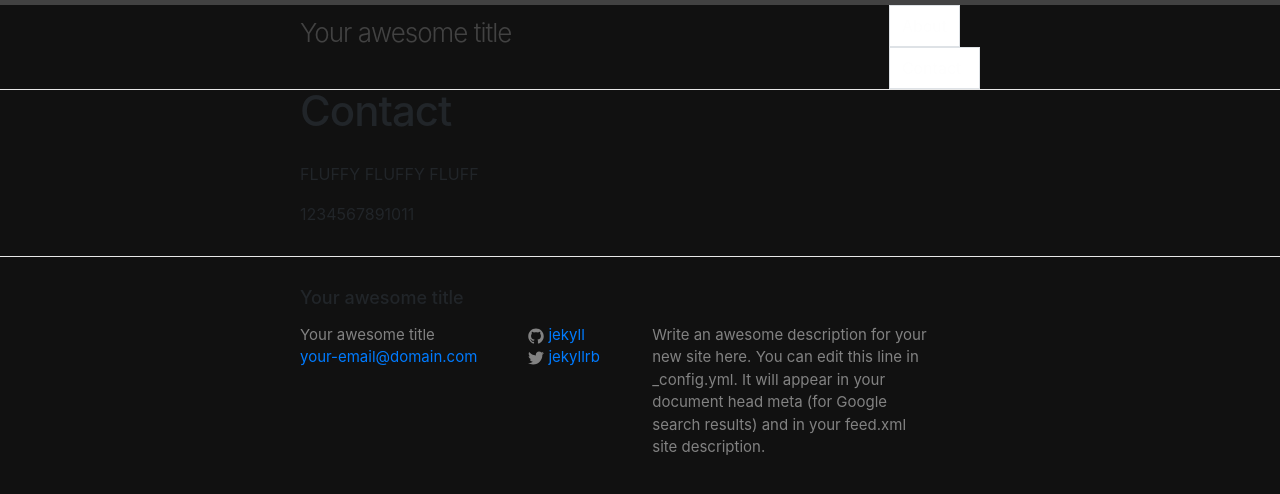
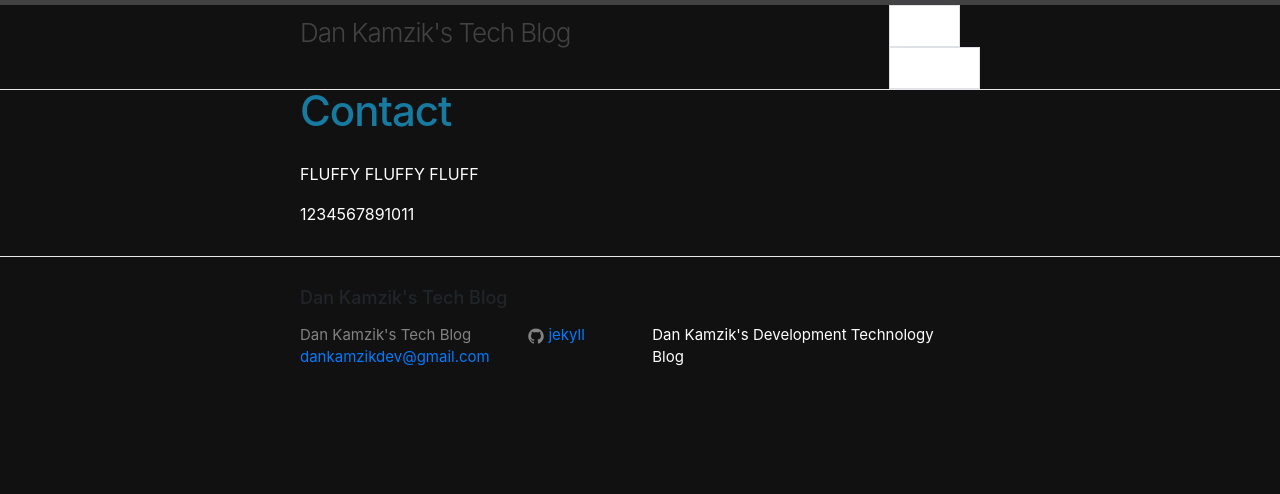
Before and after one commit to dankamzik/dankamzik.github.io, a Jekyll site: the page built from contact.md, in a window 1280 px wide. Shown: the top 494 px of the page. Built offline with Jekyll 4.4.1, drawn with Linux system fonts in a browser that asks for light colours; nearby versions of some CDN libraries.

Commit message:
Blog and SEO
Update of blog and SEO functions

```diff
--- a/_config.yml
+++ b/_config.yml
@@ -6,15 +6,12 @@
 # 'jekyll serve'. If you change this file, please restart the server process.
 
 # Site settings
-title: Your awesome title
-email: your-email@domain.com
+title: Dan Kamzik's Tech Blog
+email: dankamzikdev@gmail.com
 description: > # this means to ignore newlines until "baseurl:"
-  Write an awesome description for your new site here. You can edit this
-  line in _config.yml. It will appear in your document head meta (for
-  Google search results) and in your feed.xml site description.
+  Dan Kamzik's Development Technology Blog
 baseurl: "" # the subpath of your site, e.g. /blog
-url: "http://yourdomain.com" # the base hostname & protocol for your site
-twitter_username: jekyllrb
+url: "http://danielkamzik.com" # the base hostname & protocol for your site
 github_username:  jekyll
 
 # Build settings
--- a/_includes/footer.html
+++ b/_includes/footer.html
@@ -20,11 +20,7 @@
           </li>
           {% endif %}
 
-          {% if site.twitter_username %}
-          <li>
-            {% include icon-twitter.html username=site.twitter_username %}
-          </li>
-          {% endif %}
+
         </ul>
       </div>
 
--- a/css/main.scss
+++ b/css/main.scss
@@ -92,6 +92,15 @@ $on-laptop:        800px;
 body {
   //background-color: $black !important;
   background-color: #111111 !important;
+  color: white;
+}
+
+body p, h1.post-title{
+  color: white;
+}
+
+h1.post-title{
+  color: #167AA1;
 }
 
 .home {
@@ -132,7 +141,7 @@ padding-top:.5em;
 .home .intro-section.section{
   padding-bottom: 8em;
   padding-top:2em;
-  color:#FFFDD0;
+  color:#F0D6B5;
 }
 
 .home .intro-section.section .intro{
@@ -229,7 +238,7 @@ border-radius: 0;
 }
 
 div.individual-button p{
-  color:#FFFDD0;
+  color:#F0D6B5;
 }
 
 .page-content{
@@ -245,7 +254,7 @@ div.individual-button p{
 display: flex;
 flex-direction: column;
 text-align: center;
-color: #FFFDD0;
+color: #F0D6B5;
 padding-top:1em;
 padding-bottom: 1em;
 }
@@ -289,7 +298,7 @@ div.contact-section.section{
 }
 
 div.contact-section.section p{
-  color: #FFFDD0;
+  color: #F0D6B5;
 }
 
 /*Gallery Label Spacing*/
@@ -308,7 +317,7 @@ div.individual-button{
 
 /*Blog Link Styling*/
 a:visited{
-  color: #FFFDD0;
+  color: #F0D6B5;
 }
 
 /*RESPONSIVENESS MOBILE PHONE*/
@@ -356,7 +365,7 @@ a:visited{
   .home .intro-section.section{
     padding-bottom: 3em;
     padding-top:2em;
-    color:#FFFDD0;
+    color:#F0D6B5;
   }
   .buttons-section.section .buttons {
     display: flex;
@@ -371,3 +380,27 @@ a:visited{
       color: white;
   }
 }
+
+/*SCROLLBAR*/
+
+/* width */
+::-webkit-scrollbar {
+    width: 20px;
+}
+
+/* Track */
+::-webkit-scrollbar-track {
+    box-shadow: inset 0 0 5px grey;
+    border-radius: 10px;
+}
+
+/* Handle */
+::-webkit-scrollbar-thumb {
+    background: $brand-color;
+    border-radius: 10px;
+}
+
+/* Handle on hover */
+::-webkit-scrollbar-thumb:hover {
+    background: #1111111;
+}
--- a/index.html
+++ b/index.html
@@ -84,9 +84,9 @@ icons:
     <div class="container">
     <h1 class="centerlines">Contact</h1>
     <p>
-      ~Drop me a line, I'm always listening~<br /><br />
-      Email: dankamzikdevelopment@gmail.com&nbsp;&nbsp;&nbsp;
-    &nbsp;&nbsp;&nbsp;Phone: 203-383-0583
+    <i>  ~Drop me a line, I'm always listening~ </i><br /><br />
+      Email:<strong> dankamzikdev@gmail.com</strong>&nbsp;&nbsp;&nbsp;
+    &nbsp;&nbsp;&nbsp;Phone:<strong>  203-383-0583 </strong>
     </p>
   </div>
 </div>
```
Also changed, not shown: _posts/2018-05-28-wordpress-15th-anniversary.markdown (added, +29 -0 lines).
